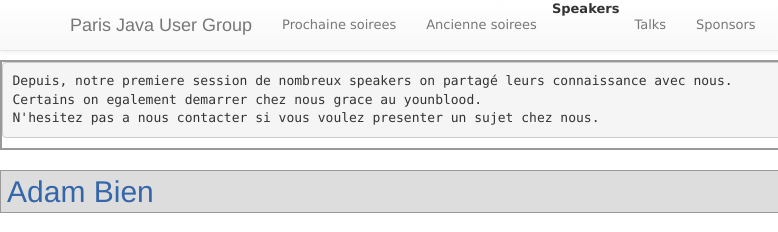
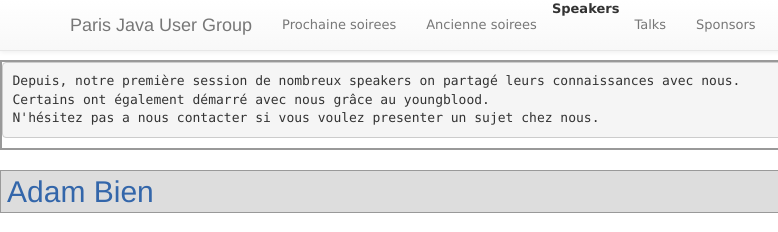
Before and after one commit to parisjug/foo-site, a plain HTML site: page speakers/speakers.html in a window 1280 px wide. Shown: the top 232 px of the page, 0-778 px from the left. Drawn offline with nearby package versions, Linux system fonts and the light colour scheme.

Commit message:
Creating site for 1.0-SNAPSHOT

```diff
--- a/speakers/speakers.html
+++ b/speakers/speakers.html
@@ -82,9 +82,9 @@
 
 <div class="source">
 <div class="source">
-<pre>Depuis, notre premiere session de nombreux speakers on partag&#xe9; leurs connaissance avec nous.
-Certains on egalement demarrer chez nous grace au younblood.
-N'hesitez pas a nous contacter si vous voulez presenter un sujet chez nous.
+<pre>Depuis, notre premi&#xe8;re session de nombreux speakers on partag&#xe9; leurs connaissances avec nous.
+Certains ont &#xe9;galement d&#xe9;marr&#xe9; avec nous gr&#xe2;ce au youngblood.
+N'h&#xe9;sitez pas a nous contacter si vous voulez presenter un sujet chez nous.
 </pre></div></div></div></div></div>
 <div class="section">
 <h2><a name="Adam_Bien"></a><a href="/foo-site/speakers/bien-adam.html">Adam Bien</a></h2></div>
```
Also changed, not shown: events/next_events.html (+1 -1 lines), events/previous_events.html (+1 -1 lines).
